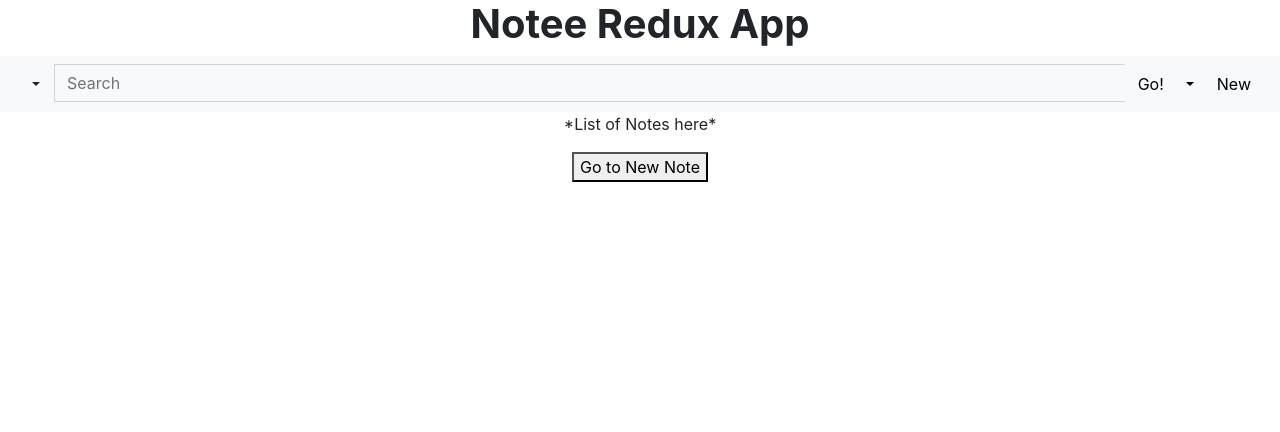
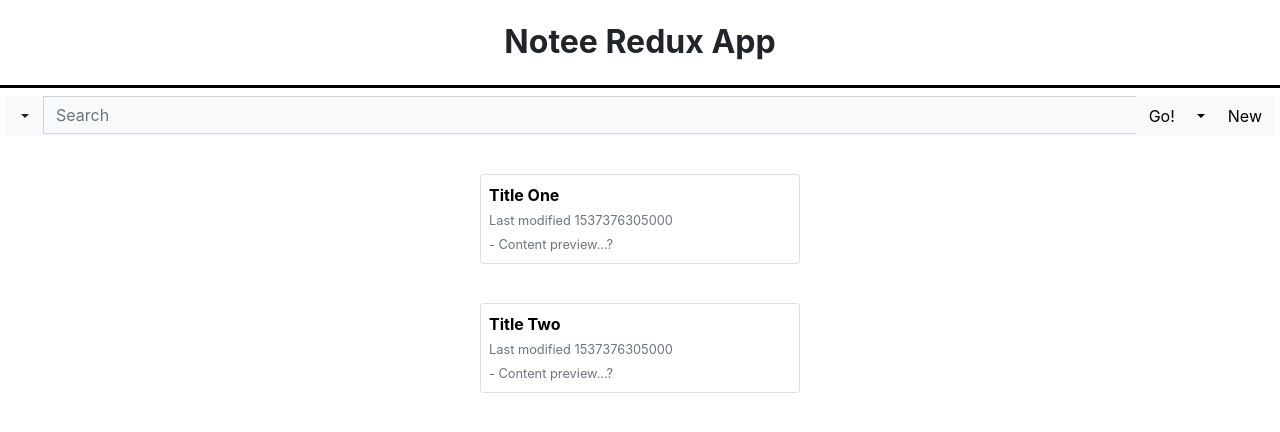
Before and after one commit to hannahbennett27/Redux-Practice, a React (Create React App) app: page / in a window 1280 px wide. Shown: the top 432 px of the page. Built offline with nearby package versions, Linux system fonts and the light colour scheme.

Commit message:
insert createNote functionality with Redux

```diff
--- a/src/App.css
+++ b/src/App.css
@@ -1,3 +1,53 @@
+/* * {
+  border: red 1px solid;
+} */
+
 .App {
   text-align: center;
 }
+
+.App-header {
+  display: flex;
+  justify-content: center;
+  align-items: center;
+  height: 10vh;
+  width: 100vw;
+  border-bottom: 3px black solid;
+  margin: 0.5em 0;
+}
+
+.App-title {
+  font-size: 2em;
+}
+
+.card {
+  width: 90%;
+  max-width: 20em;
+  margin-top: 3%;
+  /* max-height: 85vh; */
+}
+
+.card-body {
+  padding: 0.5rem;
+  margin: 0;
+  text-align: left;
+}
+
+.new-note-body {
+  margin-top: 0.5rem;
+}
+
+.navbar {
+  padding: 0;
+  margin: 5px;
+}
+
+/* .bottom-p-tag {
+  margin-bottom: 0;
+} */
+
+.note-title-btn {
+  border: 0;
+  padding: 0;
+  color: black;
+}
--- a/src/actions/index.js
+++ b/src/actions/index.js
@@ -2,3 +2,8 @@ export const changePage = page => ({
   type: 'CHANGE_PAGE',
   page
 });
+
+export const createNote = title => ({
+  type: 'CREATE_NOTE',
+  title
+});
--- a/src/components/UserPage.js
+++ b/src/components/ActivePage.js
@@ -5,10 +5,10 @@ import NewNote from './NewNote';
 import Note from './Note';
 
 const mapStateToProps = state => {
-  return { activePage: state.activePage };
+  return { activePage: state.activePage }; // FIX NESTED STATE! => COMPARE TO TODO EXAMPLE
 };
 
-const UserPage = ({ activePage }) => {
+const activePage = ({ activePage }) => {
   const noteRegExp = /\D+.txt/;
 
   switch (activePage) {
@@ -21,4 +21,4 @@ const UserPage = ({ activePage }) => {
   }
 };
 
-export default connect(mapStateToProps)(UserPage);
+export default connect(mapStateToProps)(activePage);
--- a/src/components/App.js
+++ b/src/components/App.js
@@ -1,17 +1,21 @@
 import React, { Component } from 'react';
 import '../App.css';
-import UserPage from './UserPage';
+import ActivePage from './ActivePage';
 
 class App extends Component {
   render() {
+    const appHeader = (
+      <header className="App-header">
+        <h1 className="App-title">
+          <strong>Notee Redux App</strong>
+        </h1>
+      </header>
+    );
+
     return (
       <div className="App">
-        <header>
-          <h1>
-            <strong>Notee Redux App</strong>
-          </h1>
-        </header>
-        <UserPage />
+        {appHeader}
+        <ActivePage />
       </div>
     );
   }
--- a/src/components/NewNote.js
+++ b/src/components/NewNote.js
@@ -1,23 +1,59 @@
-import React from 'react';
+import React, { Component } from 'react';
 import { connect } from 'react-redux';
-import { changePage } from '../actions';
+import { changePage, createNote } from '../actions';
 import NoteNavBar from './NoteNavBar';
 
 const mapDispatchToProps = dispatch => {
   return {
-    changePage: page => dispatch(changePage(page))
+    changePage: page => dispatch(changePage(page)),
+    createNote: title => dispatch(createNote(title))
   };
 };
 
-const NewNote = ({ changePage }) => {
+class NewNote extends Component {
+  state = { newNoteTitle: '' };
+
+  render() {
     return (
       <div>
         <NoteNavBar />
-      <p>New Note page here</p>
-      <button onClick={() => changePage('UserHome')}>Go to User Home</button>
+        <div className="card mx-auto">
+          <p className="card-body">
+            <input
+              type="text"
+              className="form-control"
+              placeholder="Note Title"
+              onChange={this.handleChange}
+              onKeyPress={this.handleEnter}
+            />
+
+            <textarea
+              className="form-control new-note-body"
+              id="disabledInput"
+              rows="2"
+              placeholder="Add bullet point..."
+              disabled
+            />
+          </p>
+        </div>
       </div>
     );
+  }
+
+  handleChange = e => {
+    this.setState({ newNoteTitle: e.target.value });
   };
+
+  handleEnter = e => {
+    const { newNoteTitle } = this.state;
+    const { changePage, createNote } = this.props;
+
+    if (e.which === 13) {
+      createNote(newNoteTitle);
+      changePage(`${newNoteTitle}.txt`);
+    }
+  };
+}
 
 export default connect(
   null,
--- a/src/components/Note.js
+++ b/src/components/Note.js
@@ -1,25 +1,64 @@
-import React from 'react';
+import React, { Component } from 'react';
 import { connect } from 'react-redux';
-import { changePage } from '../actions';
 import NoteNavBar from './NoteNavBar';
 
-const mapDispatchToProps = dispatch => {
+const mapStateToProps = state => {
   return {
-    changePage: page => dispatch(changePage(page))
+    activePage: state.activePage,
+    notes: state.notes
   };
 };
 
-const Note = ({ changePage }) => {
+class Note extends Component {
+  state = { newSubnote: '' };
+
+  render() {
+    const { activePage, notes } = this.props;
+    const { newSubnote } = this.state;
+    const activeNote = notes.reduce((acc, el) => {
+      if (el.key === activePage) acc = el;
+      return acc;
+    }, {});
+    const titleRegExp = /(\D+).txt/;
+    const noteTitle = titleRegExp.exec(activeNote.key)[1];
+
     return (
       <div>
         <NoteNavBar />
-      <p>Note page here</p>
-      <button onClick={() => changePage('UserHome')}>Go to User Home</button>
+        <div className="card mx-auto">
+          <p className="card-body">
+            <strong>{noteTitle}</strong>
+            {activeNote.subnotes.map((subnote, index) => {
+              return (
+                <small className="text-muted" key={index}>
+                  <br />- {subnote}
+                </small>
+              );
+            })}
+
+            <textarea
+              className="form-control form-control-sm"
+              rows="2"
+              placeholder="- Add bullet point..."
+              value={newSubnote}
+              onChange={this.handleChange}
+              onKeyPress={this.handleEnter}
+            />
+          </p>
+        </div>
       </div>
     );
+  }
+
+  handleChange = e => {
+    this.setState({ newSubnote: e.target.value });
   };
 
-export default connect(
-  null,
-  mapDispatchToProps
-)(Note);
+  handleEnter = e => {
+    if (e.which === 13) {
+      console.log('add new subnote!');
+    }
+  };
+}
+
+export default connect(mapStateToProps)(Note);
--- a/src/components/NoteNavBar.js
+++ b/src/components/NoteNavBar.js
@@ -15,7 +15,6 @@ const NoteNavBar = ({ changePage }) => {
         <button
           className="btn bg-light"
           type="button"
-          value="Back"
           onClick={() => changePage('UserHome')}
         >
           Back
--- a/src/components/UserHome.js
+++ b/src/components/UserHome.js
@@ -2,6 +2,10 @@ import React from 'react';
 import { connect } from 'react-redux';
 import { changePage } from '../actions';
 import UserHomeNavBar from './UserHomeNavBar';
+
+const mapStateToProps = state => {
+  return { notes: state.notes };
+};
 
 const mapDispatchToProps = dispatch => {
   return {
@@ -9,17 +13,39 @@ const mapDispatchToProps = dispatch => {
   };
 };
 
-const UserHome = ({ changePage }) => {
+const UserHome = ({ notes, changePage }) => {
   return (
     <div>
       <UserHomeNavBar />
-      <p>*List of Notes here*</p>
-      <button onClick={() => changePage('NewNote')}>Go to New Note</button>
+
+      {notes.map(note => {
+        const titleRegExp = /(\D+).txt/;
+        const noteTitle = titleRegExp.exec(note.key)[1];
+
+        return (
+          <div className="card mx-auto" key={note.eTag}>
+            <button
+              className="note-title-btn btn btn-link"
+              onClick={() => changePage(note.key)}
+            >
+              <p className="card-body">
+                <strong>{noteTitle}</strong>
+                <small className="text-muted">
+                  {/* Last modified {note.lastModified.toDateString()}  // AMPLIFY DATE */}
+                  <br />
+                  Last modified {note.lastModified}
+                  <br />- Content preview...?
+                </small>
+              </p>
+            </button>
+          </div>
+        );
+      })}
     </div>
   );
 };
 
 export default connect(
-  null,
+  mapStateToProps,
   mapDispatchToProps
 )(UserHome);
--- /dev/null
+++ b/src/reducers/activePage.js
@@ -0,0 +1,14 @@
+// const initialState = {
+//   activePage: 'UserHome'
+// };
+
+const activePage = (state = 'UserHome', action) => {
+  switch (action.type) {
+    case 'CHANGE_PAGE':
+      return action.page;
+    default:
+      return state;
+  }
+};
+
+export default activePage;
--- a/src/reducers/index.js
+++ b/src/reducers/index.js
@@ -1,6 +1,7 @@
-// import { combineReducers } from 'redux';
-import userpage from './userpage';
+import { combineReducers } from 'redux';
+import notes from './notes';
+import activePage from './activePage';
 
-export default userpage;
+// export default activePage;
 
-// export default combineReducers({ userpage, etc... });
+export default combineReducers({ activePage, notes });
--- /dev/null
+++ b/src/reducers/notes.js
@@ -0,0 +1,54 @@
+// // const initialState = {
+//   notes: [],
+// };
+
+let i = 0;
+
+const testNotesState = [
+  {
+    eTag: i++,
+    key: 'Title One.txt',
+    createdAt: Date.now(),
+    lastModified: Date.now(),
+    subnotes: ['Hello', 'World']
+  },
+  {
+    eTag: i++,
+    key: 'Title Two.txt',
+    createdAt: Date.now(),
+    lastModified: Date.now(),
+    subnotes: ['Goodbye']
+  }
+];
+
+const notes = (state = testNotesState, action) => {
+  switch (action.type) {
+    case 'CREATE_NOTE':
+      return [
+        ...state,
+        {
+          eTag: i++,
+          key: `${action.title}.txt`,
+          createdAt: Date.now(), // => AMPLIFY CALL
+          lastModified: Date.now(),
+          subnotes: [] // => AMPLIFY CALL
+        }
+      ];
+    case 'ADD_SUBNOTE':
+      return state;
+    default:
+      return state;
+  }
+};
+
+export default notes;
+
+// AMPLIFY GET CALLS
+
+// Storage.list():
+// notes: [ { eTag: "", key: "", lastModified: AWS_DATE, size: 1 }, ... ]
+
+// Storage.get(filename):
+// activeNote: { createdAt: DATE.NOW, subnotes: [ "Hello", "World" ] } => CHAIN ON TO STORAGE.LIST CALL
+
+// Storage.put(title.txt, { createdAt: DATE.NOW, subnotes: [] })
--- a/src/reducers/userpage.js
+++ /dev/null
@@ -1,17 +0,0 @@
-const initialState = {
-  activePage: 'UserHome'
-};
-
-const userpage = (state = initialState, action) => {
-  switch (action.type) {
-    case 'CHANGE_PAGE':
-      return {
-        ...state,
-        activePage: action.page
-      };
-    default:
-      return state;
-  }
-};
-
-export default userpage;
```
Lines whose indentation alone changed are shown as unchanged.
